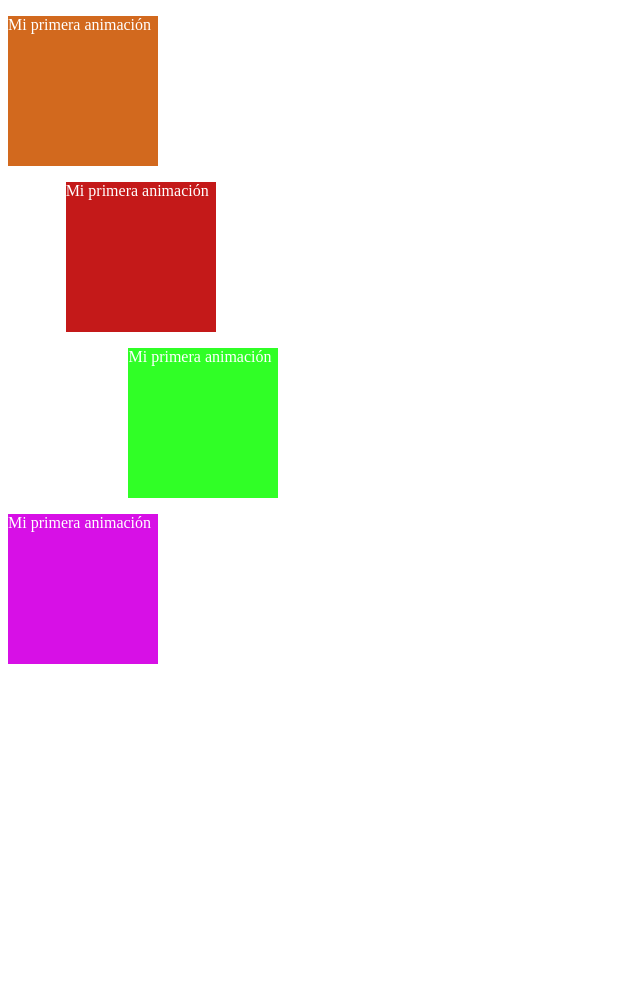
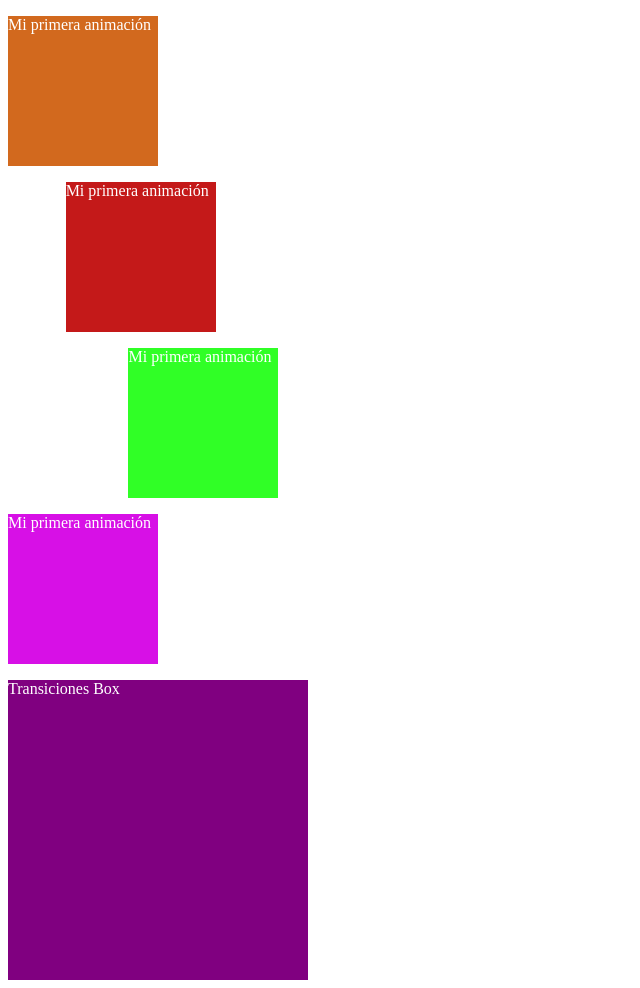
Before and after one commit to flintknock/proyecto-marco, a plain HTML site: page animaciones.html in a window 1280 px wide. Shown: the whole page, without its empty margins (0-640 px from the left). Before the commit the page ends 800 px from the top, so only its background shows below. Drawn offline with Linux system fonts and the light colour scheme.

Commit message:
added transitions to a box

```diff
--- a/animaciones.html
+++ b/animaciones.html
@@ -20,5 +20,8 @@
         <p>Mi primera animación</p>
     </div>
 
+    <div class="transiciones">
+        <p>Transiciones Box</p>
+    </div>
 </body>
 </html>
--- a/assets/css/animaciones.css
+++ b/assets/css/animaciones.css
@@ -73,3 +73,17 @@
     70%{ background-color: blanchedalmond;left: 0px; top: 300px;}*/
     100%{ background-color:rgb(215, 16, 230); left: 300px; top: 0px;}
 }
+.transiciones{
+    width: 300px;
+    height: 300px;
+    background-color: purple;
+    /*transition: width 3s ;*/
+    color: white;
+    transition: background-color 3s ;
+    transition: color 3s ;
+}
+.transiciones:hover{
+    width: 600px;
+    background-color: aquamarine;
+    color: black;
+}
```
